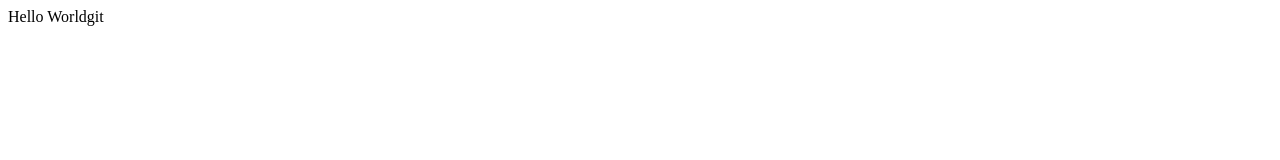
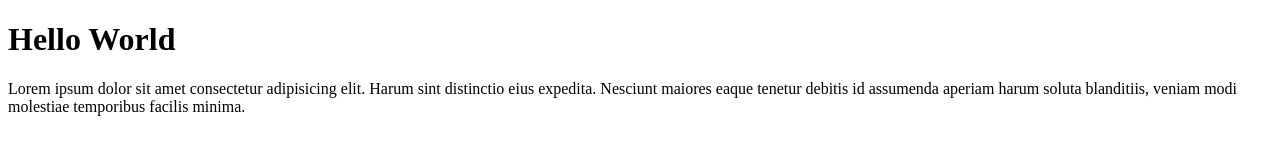
Before and after one commit to Zaid0787/zaid-demo, a plain HTML site: page index.html in a window 1280 px wide. Drawn offline with Linux system fonts and the light colour scheme.

Commit message:
Add Paragraph

```diff
--- a/index.html
+++ b/index.html
@@ -1 +1,18 @@
-<p>Hello Worldgit</p>
+<!DOCTYPE html>
+<html lang="en">
+
+<head>
+    <meta charset="UTF-8">
+    <meta name="viewport" content="width=device-width, initial-scale=1.0">
+    <title>Document</title>
+</head>
+
+<body>
+    <h1>Hello World</h1>
+    <p>
+        Lorem ipsum dolor sit amet consectetur adipisicing elit. Harum sint distinctio eius expedita. Nesciunt maiores
+        eaque tenetur debitis id assumenda aperiam harum soluta blanditiis, veniam modi molestiae temporibus facilis
+        minima.</p>
+</body>
+
+</html>
```
